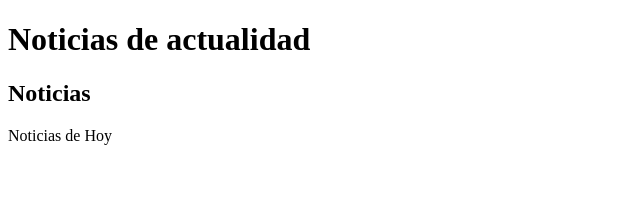
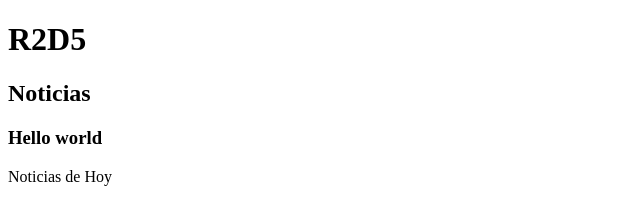
Before and after one commit to thisisariann/git_testing, a plain HTML site: page testing.html in a window 1280 px wide. Shown: the whole page, without its empty margins (0-640 px from the left). Drawn offline with Linux system fonts and the light colour scheme.

Commit message:
developfiles

```diff
--- a/testing.html
+++ b/testing.html
@@ -2,12 +2,14 @@
 <html lang="es">
     <link rel="style.css" href="/style.css">
 <head>
-    <h1>Noticias de actualidad</h1>
+    <h1>R2D5</h1>
 </head>
 <header class="titles">
     <h2>Noticias</h2>
 </header>
 <body>
+    <h3>Hello world</h3>
     <p>Noticias de Hoy</p>
+
 </body>
 </html>
```
